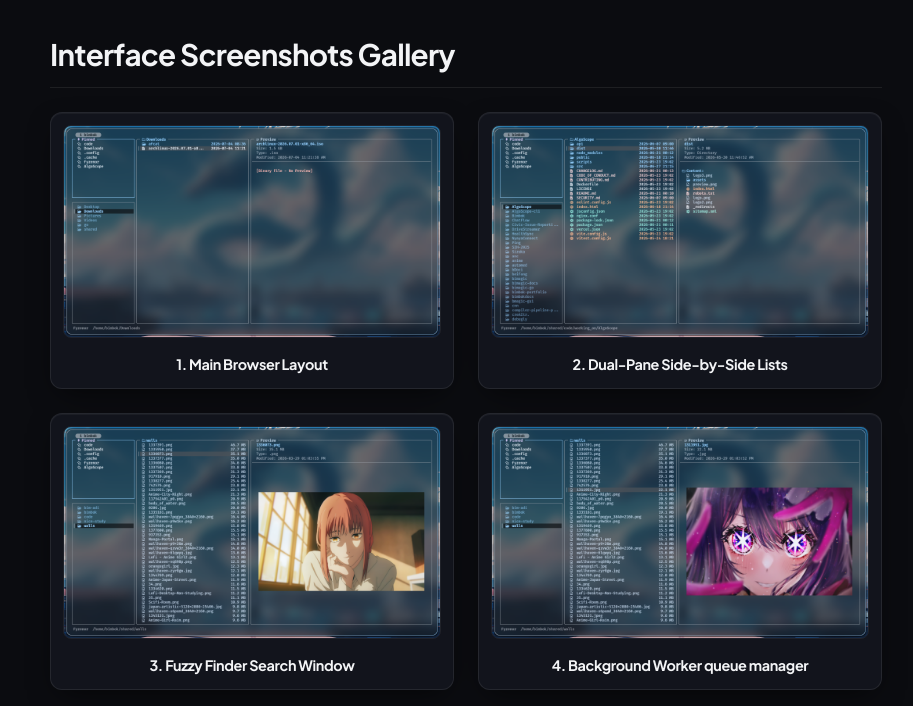
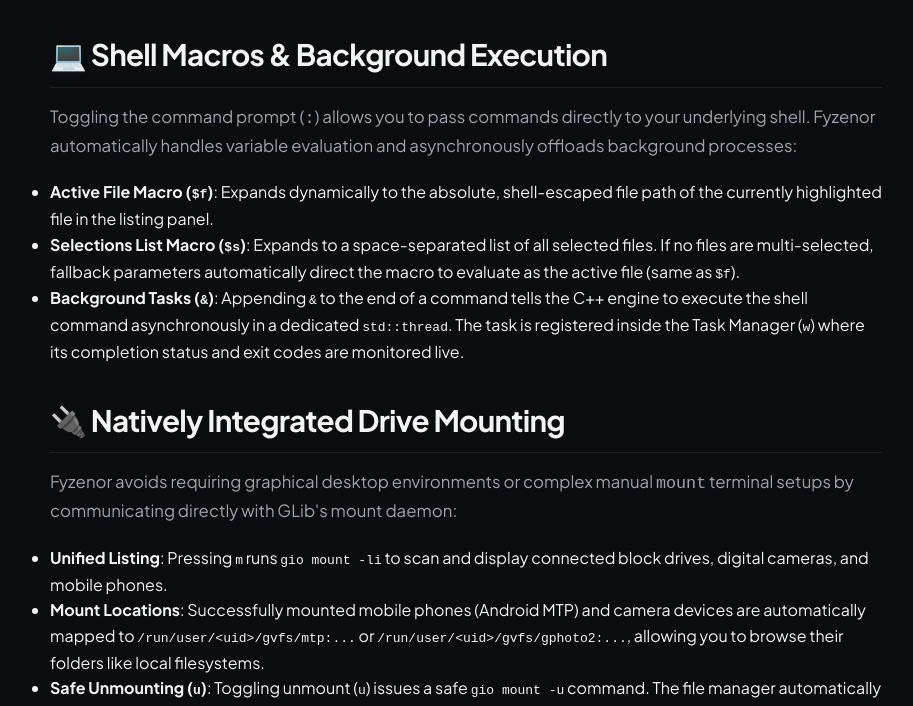
Before and after one commit to Bimbok/fyzenor-docs, a React (Vite) app: page / in a window 1280 px wide. Shown: the part 3554-4260 px from the top of the page, without its empty margins (334-1247 px from the left). Built offline with nearby package versions, Linux system fonts and the light colour scheme.

Commit message:
feat: Add Shell Macros (/) and GIO Mount Daemon deep-dives directly compared with C++ source

```diff
--- a/src/App.tsx
+++ b/src/App.tsx
@@ -494,6 +494,26 @@
                 </tbody>
               </table>
             </div>
+
+            <h2>💻 Shell Macros &amp; Background Execution</h2>
+            <p>
+              Toggling the command prompt (<code>:</code>) allows you to pass commands directly to your underlying shell. Fyzenor automatically handles variable evaluation and asynchronously offloads background processes:
+            </p>
+            <ul>
+              <li><strong>Active File Macro (<code>$f</code>)</strong>: Expands dynamically to the absolute, shell-escaped file path of the currently highlighted file in the listing panel.</li>
+              <li><strong>Selections List Macro (<code>$s</code>)</strong>: Expands to a space-separated list of all selected files. If no files are multi-selected, fallback parameters automatically direct the macro to evaluate as the active file (same as <code>$f</code>).</li>
+              <li><strong>Background Tasks (<code>&amp;</code>)</strong>: Appending <code>&amp;</code> to the end of a command tells the C++ engine to execute the shell command asynchronously in a dedicated <code>std::thread</code>. The task is registered inside the Task Manager (<code>w</code>) where its completion status and exit codes are monitored live.</li>
+            </ul>
+
+            <h2>🔌 Natively Integrated Drive Mounting</h2>
+            <p>
+              Fyzenor avoids requiring graphical desktop environments or complex manual <code>mount</code> terminal setups by communicating directly with GLib's mount daemon:
+            </p>
+            <ul>
+              <li><strong>Unified Listing</strong>: Pressing <code>m</code> runs <code>gio mount -li</code> to scan and display connected block drives, digital cameras, and mobile phones.</li>
+              <li><strong>Mount Locations</strong>: Successfully mounted mobile phones (Android MTP) and camera devices are automatically mapped to <code>/run/user/&lt;uid&gt;/gvfs/mtp:...</code> or <code>/run/user/&lt;uid&gt;/gvfs/gphoto2:...</code>, allowing you to browse their folders like local filesystems.</li>
+              <li><strong>Safe Unmounting (<code>u</code>)</strong>: Toggling unmount (<code>u</code>) issues a safe <code>gio mount -u</code> command. The file manager automatically validates your navigation state first, forcing your browser tabs to exit the device directory tree to prevent active lockups or data loss.</li>
+            </ul>
 
             <h2>Interface Screenshots Gallery</h2>
             <div style={{ display: 'grid', gridTemplateColumns: 'repeat(auto-fit, minmax(280px, 1fr))', gap: '1.5rem', margin: '1.5rem 0' }}>
```
